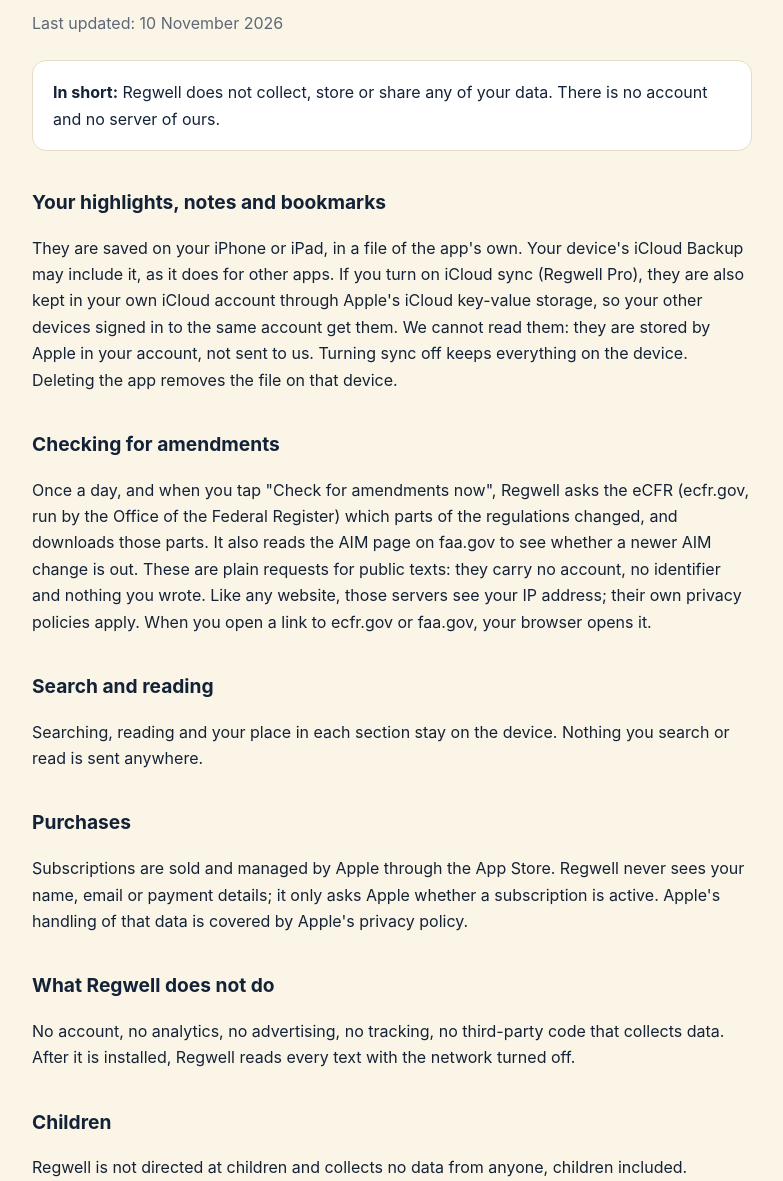
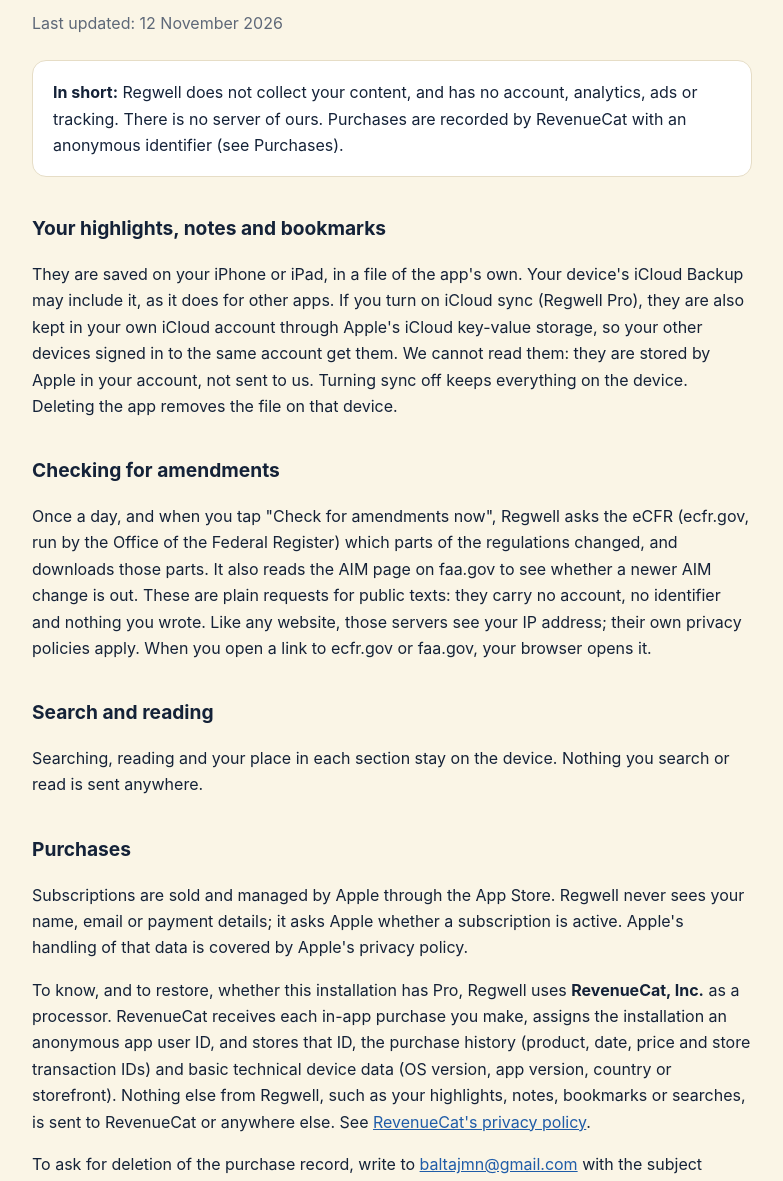
Before and after one commit to BaltaJmn/regwell-privacy, a plain HTML site: page privacy/index.html in a window 1280 px wide. Shown: the part 155-1336 px from the top of the page, without its empty margins (248-1031 px from the left). Drawn offline with Linux system fonts and the light colour scheme.

Commit message:
Privacy: RevenueCat records purchases
Co-Authored-By: Claude Opus 5.5 <noreply@anthropic.com>

```diff
--- a/privacy/index.html
+++ b/privacy/index.html
@@ -4,7 +4,7 @@
 <meta charset="utf-8">
 <meta name="viewport" content="width=device-width, initial-scale=1">
 <title>Regwell Privacy Policy</title>
-<meta name="description" content="Regwell does not collect any data. Your highlights, notes and bookmarks stay on your devices and, with sync on, in your own iCloud.">
+<meta name="description" content="Regwell does not collect your content and has no account, analytics, ads or tracking. Your highlights, notes and bookmarks stay on your devices and, with sync on, in your own iCloud. Purchases are recorded by RevenueCat with an anonymous identifier.">
 <link rel="canonical" href="https://regwell.baltajmn.dev/privacy/">
 <link rel="icon" href="/rw/icon-64.png" type="image/png">
 <link rel="stylesheet" href="/rw/site.css">
@@ -13,9 +13,9 @@
 <main>
 <a class="brand" href="/"><img src="/rw/icon-180.png" alt="">Regwell</a>
 <h1>Privacy Policy</h1>
-<p class="lede">Last updated: 10 November 2026</p>
+<p class="lede">Last updated: 12 November 2026</p>
 
-<div class="box"><p><strong>In short:</strong> Regwell does not collect, store or share any of your data. There is no account and no server of ours.</p></div>
+<div class="box"><p><strong>In short:</strong> Regwell does not collect your content, and has no account, analytics, ads or tracking. There is no server of ours. Purchases are recorded by RevenueCat with an anonymous identifier (see Purchases).</p></div>
 
 <h2>Your highlights, notes and bookmarks</h2>
 <p>They are saved on your iPhone or iPad, in a file of the app's own. Your device's iCloud Backup may include it, as it does for other apps. If you turn on iCloud sync (Regwell Pro), they are also kept in your own iCloud account through Apple's iCloud key-value storage, so your other devices signed in to the same account get them. We cannot read them: they are stored by Apple in your account, not sent to us. Turning sync off keeps everything on the device. Deleting the app removes the file on that device.</p>
@@ -27,13 +27,15 @@
 <p>Searching, reading and your place in each section stay on the device. Nothing you search or read is sent anywhere.</p>
 
 <h2>Purchases</h2>
-<p>Subscriptions are sold and managed by Apple through the App Store. Regwell never sees your name, email or payment details; it only asks Apple whether a subscription is active. Apple's handling of that data is covered by Apple's privacy policy.</p>
+<p>Subscriptions are sold and managed by Apple through the App Store. Regwell never sees your name, email or payment details; it asks Apple whether a subscription is active. Apple's handling of that data is covered by Apple's privacy policy.</p>
+<p>To know, and to restore, whether this installation has Pro, Regwell uses <strong>RevenueCat, Inc.</strong> as a processor. RevenueCat receives each in-app purchase you make, assigns the installation an anonymous app user ID, and stores that ID, the purchase history (product, date, price and store transaction IDs) and basic technical device data (OS version, app version, country or storefront). Nothing else from Regwell, such as your highlights, notes, bookmarks or searches, is sent to RevenueCat or anywhere else. See <a href="https://www.revenuecat.com/privacy" rel="noopener">RevenueCat's privacy policy</a>.</p>
+<p>To ask for deletion of the purchase record, write to <a href="mailto:baltajmn@gmail.com?subject=Delete%20my%20Regwell%20purchase%20data">baltajmn@gmail.com</a> with the subject "Delete my Regwell purchase data". Apple keeps its own record of the order under its own policies.</p>
 
 <h2>What Regwell does not do</h2>
-<p>No account, no analytics, no advertising, no tracking, no third-party code that collects data. After it is installed, Regwell reads every text with the network turned off.</p>
+<p>No account, no analytics, no advertising, no tracking. The only third-party code in the app is the RevenueCat purchases library, described under Purchases. After it is installed, Regwell reads every text with the network turned off; the purchase record is sent to RevenueCat when the device is online.</p>
 
 <h2>Children</h2>
-<p>Regwell is not directed at children and collects no data from anyone, children included.</p>
+<p>Regwell is not directed at children and collects no personal data from anyone, children included. The only thing that goes to RevenueCat is an anonymous installation ID and the purchase record (see Purchases).</p>
 
 <h2>Changes and contact</h2>
 <p>If this policy changes, the new version will be published on this page with a new date. Questions: <a href="mailto:baltajmn@gmail.com?subject=Regwell%20privacy">baltajmn@gmail.com</a>. The developer is Baltasar Jiménez Rincón, Spain (details in the <a href="/legal.html">legal notice</a>).</p>
```
